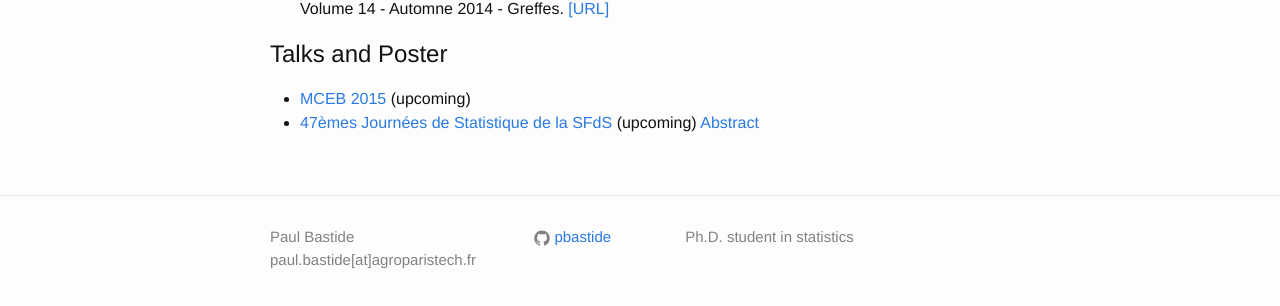
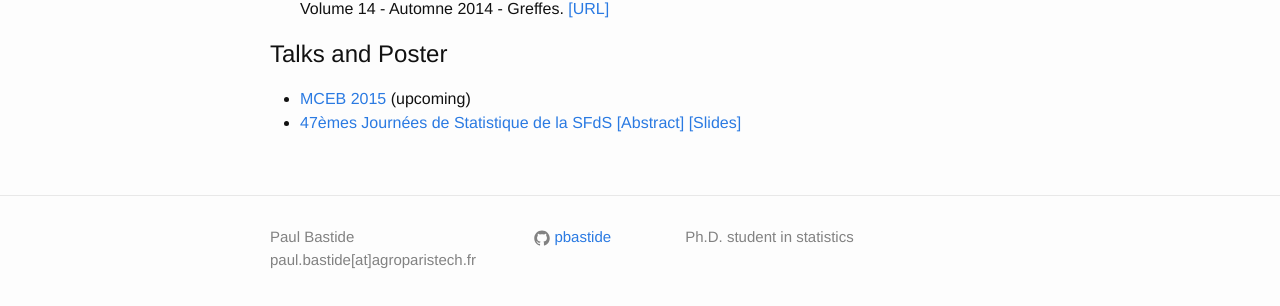
Before and after one commit to pbastide/pbastide.github.io, a Jekyll site: the page built from publi.md, in a window 1280 px wide. Shown: the part 266-572 px from the top of the page. Built offline with Jekyll 4.4.1, drawn with Linux system fonts in a browser that asks for light colours; Markdown is read by kramdown in place of the engine named in the settings.

Commit message:
Add Slides JdS

```diff
--- a/publi.md
+++ b/publi.md
@@ -14,4 +14,4 @@ weight: 3
 # Talks and Poster
 
 - [MCEB 2015](http://www.lirmm.fr/mceb2015/index.php) (upcoming)
-- [47èmes Journées de Statistique de la SFdS](http://jds2015.sfds.asso.fr/) (upcoming) [Abstract]({{site.baseurl}}/docs/SFdS_2015_v2.pdf)
+- [47èmes Journées de Statistique de la SFdS](http://jds2015.sfds.asso.fr/) [[Abstract]]({{site.baseurl}}/docs/SFdS_2015_v2.pdf) [[Slides]]({{site.baseurl}}/docs/20150602_JdS.pdf)
```
